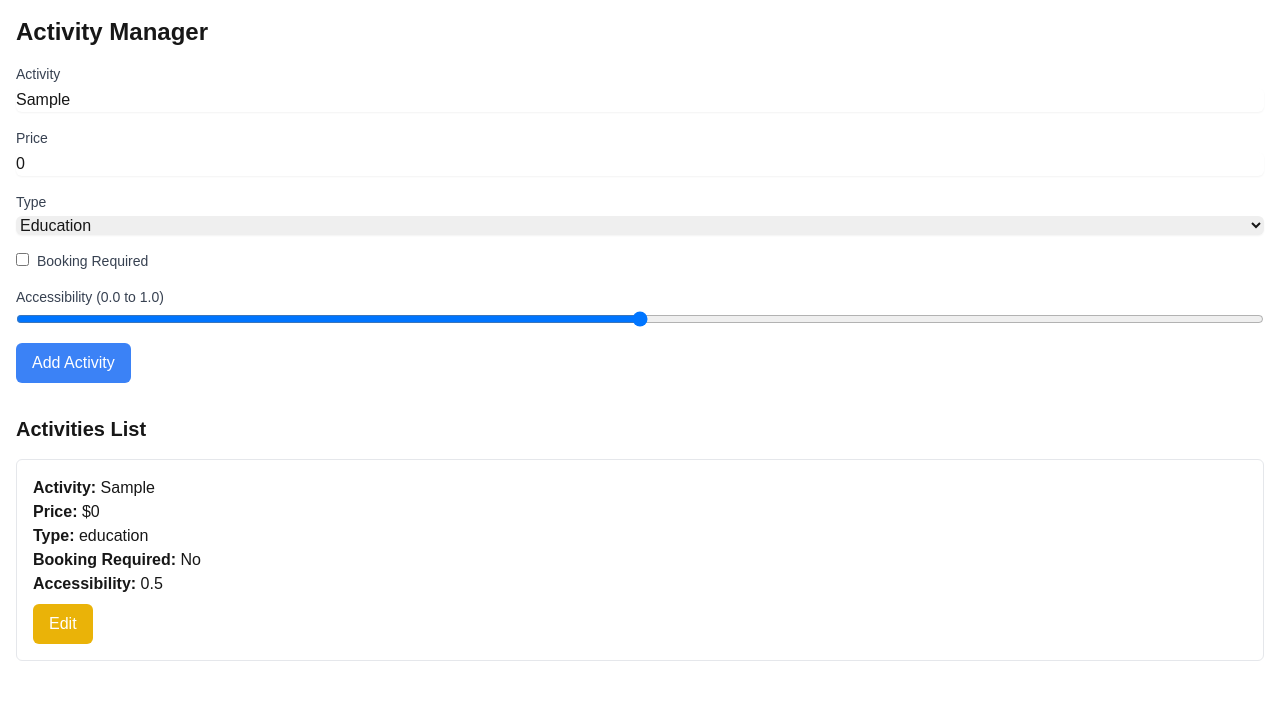
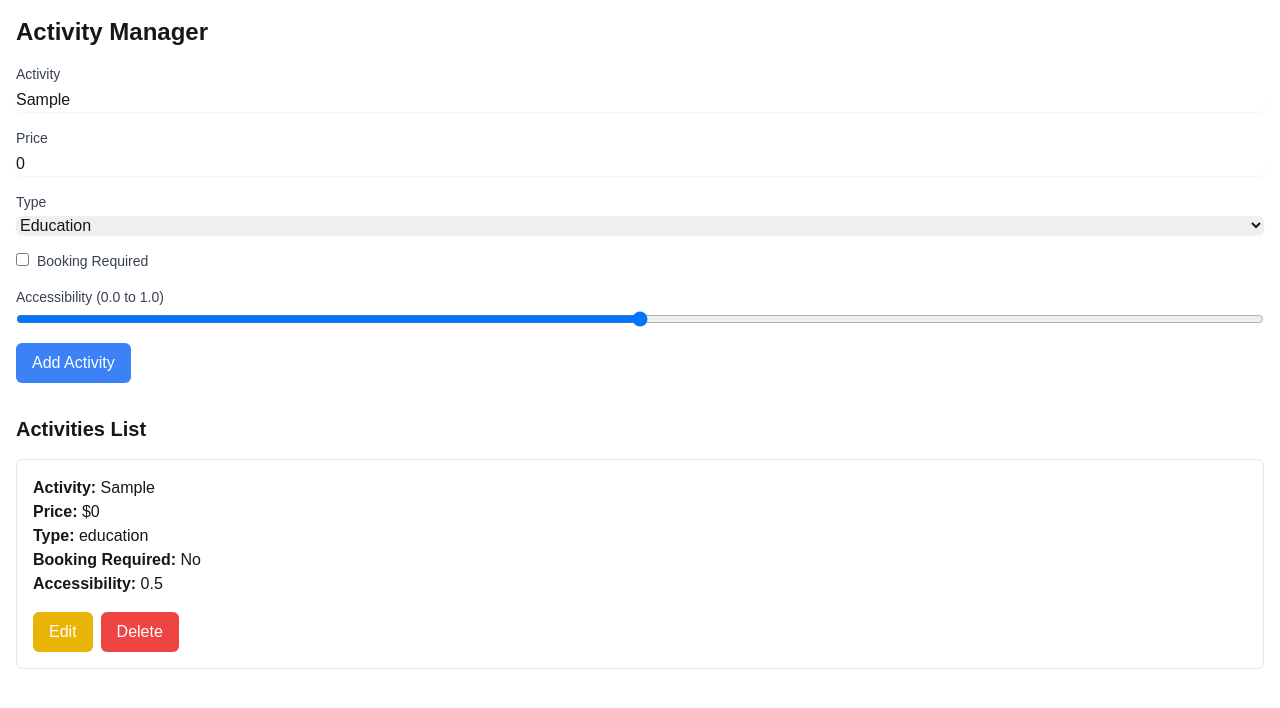
Before and after one commit to Winterdreams/NextJs, a Next.js app: page / in a window 1280 px wide. Both pictures are taken after typing "Sample" into the empty fields and a click on the button "Add Activity". Shown: the top 708 px of the page. Built offline with nearby package versions, Linux system fonts and the light colour scheme.

Commit message:
add delete

```diff
--- a/app/page.tsx
+++ b/app/page.tsx
@@ -25,6 +25,12 @@ const Home = () => {
     setEditingActivity(activity);
   };
 
+  const handleDelete = (activityToDelete: ActivityFormData) => {
+    setActivities((prev) =>
+      prev.filter((activity) => activity !== activityToDelete)
+    );
+  };
+
   return (
     <div className="container mx-auto p-4">
       <h1 className="text-2xl font-bold mb-4">Activity Manager</h1>
@@ -47,12 +53,20 @@ const Home = () => {
               <p><strong>Type:</strong> {activity.type}</p>
               <p><strong>Booking Required:</strong> {activity.bookingRequired ? "Yes" : "No"}</p>
               <p><strong>Accessibility:</strong> {activity.accessibility}</p>
+              <div className="mt-2 space-x-2">
                 <button
                   onClick={() => handleEdit(activity)}
                   className="mt-2 px-4 py-2 bg-yellow-500 text-white rounded-md hover:bg-yellow-600"
                 >
                   Edit
                 </button>
+                <button
+                    onClick={() => handleDelete(activity)}
+                    className="px-4 py-2 bg-red-500 text-white rounded-md hover:bg-red-600"
+                >
+                    Delete
+                  </button>
+              </div>
             </li>
           ))}
         </ul>
```
Lines whose indentation alone changed are shown as unchanged.
